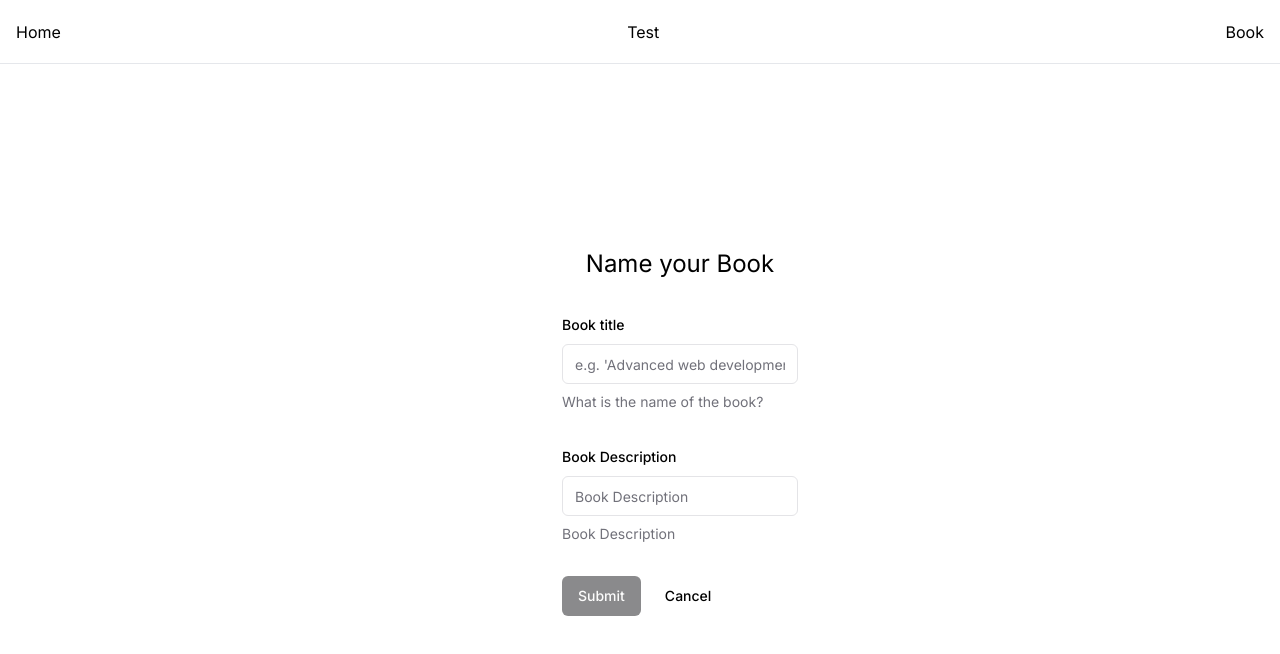
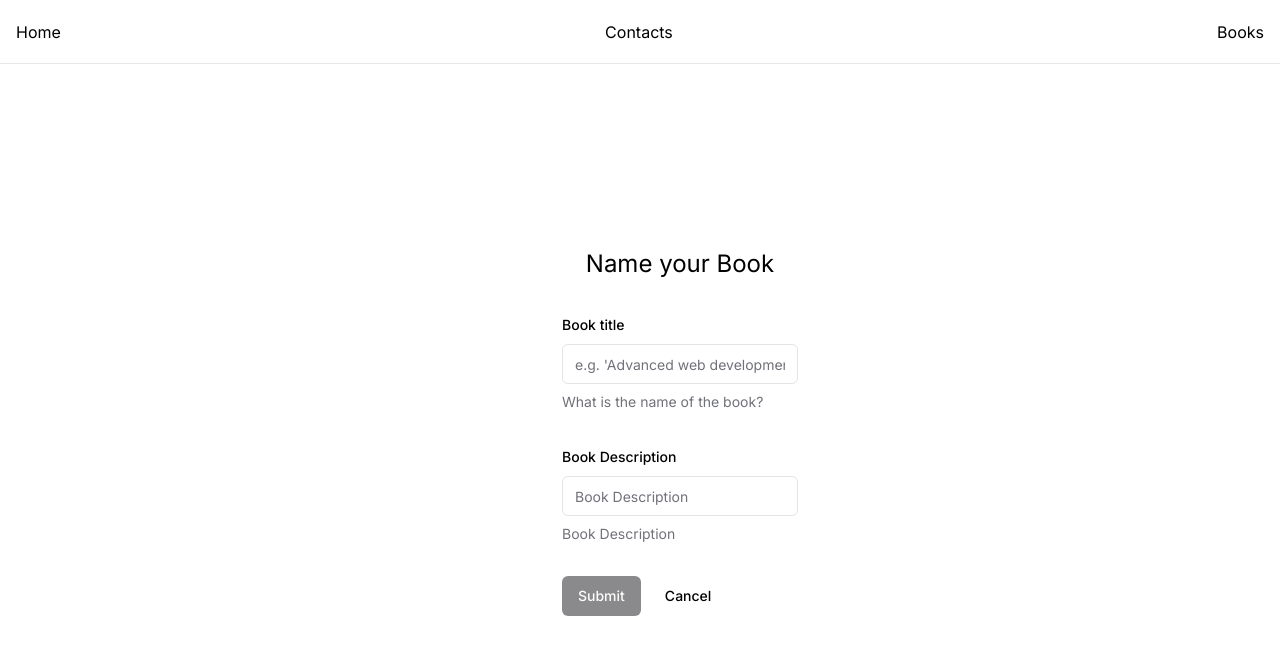
Before and after one commit to Arterning/next-live-calendar, a Next.js app: page /book/create in a window 1280 px wide. Shown: the top 654 px of the page. Built offline with nearby package versions, Linux system fonts and the light colour scheme.

Commit message:
Update NavBar

```diff
--- a/app/book/[id]/page.tsx
+++ b/app/book/[id]/page.tsx
@@ -1,4 +1,5 @@
 
+import { db } from '@/lib/db';
 import React from 'react';
 
 interface IBookPageProps {
@@ -7,12 +8,25 @@
     };
 }
 
-const BookPage: React.FC<IBookPageProps> = ({ params }) => {
+const BookPage: React.FC<IBookPageProps> = async ({ params }) => {
+
+    const book = await db.book.findUnique(
+        {
+            where: {
+                id: params.id,
+            }
+        }
+    );
+
 
     return (
-      <>
-        {params.id} BookPage
-      </>
+      <div className='p-6'>
+         <h1>BookPage Detail</h1>
+         <div className='flex flex-col'>
+            <p>Title: {book?.title}</p>
+            <p>Description: {book?.description}</p>
+         </div>
+      </div>
     );
 };
 
--- /dev/null
+++ b/app/contacts/page.tsx
@@ -0,0 +1,16 @@
+import React from 'react';
+
+interface IContactsProps {
+
+}
+
+const Contacts: React.FC<IContactsProps> = (props) => {
+
+    return (
+      <>
+        Contacts
+      </>
+    );
+};
+
+export default Contacts
--- a/components/navbar.tsx
+++ b/components/navbar.tsx
@@ -9,11 +9,11 @@
             <Link href="/">
                 Home
             </Link>
-            <Link href="/test">
-                Test
+            <Link href="/contacts">
+                Contacts
             </Link>
             <Link href="/book">
-                Book
+                Books
             </Link>
             <UserButton afterSignOutUrl="/"/>
         </div>
```
